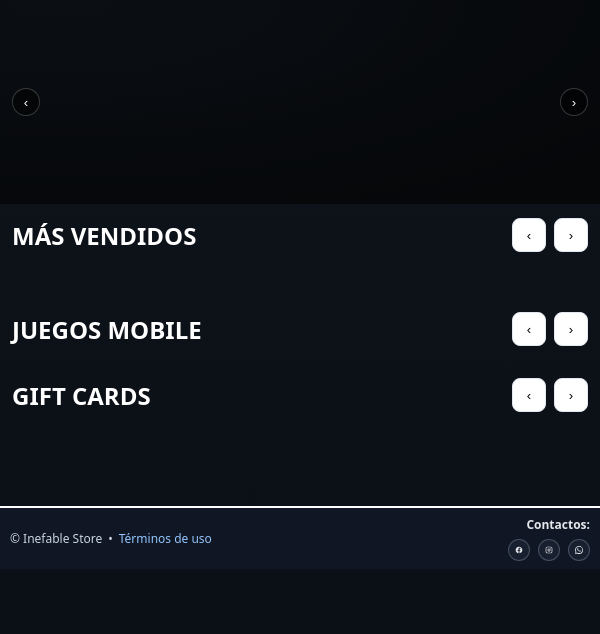
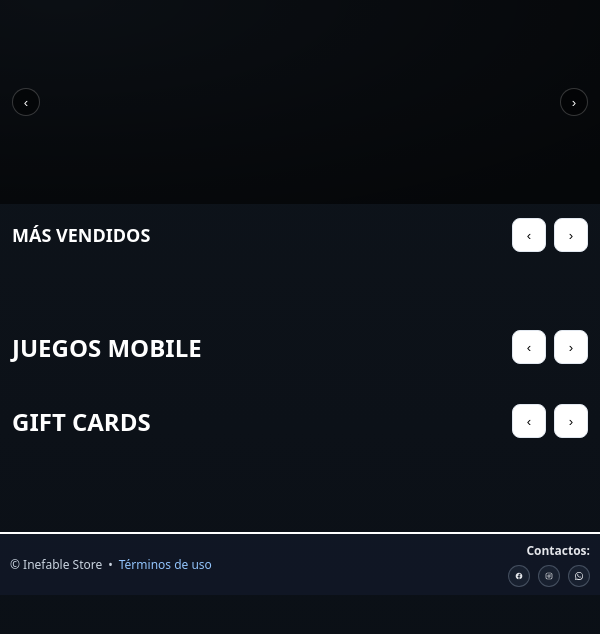
Before and after one commit to 2eliot/Inefablestore, a Flask app: page / in a window 600 px wide. Shown: the part 52-686 px from the top of the page. Run offline with Flask 3, Linux system fonts and the light colour scheme; data that the repository does not hold is empty; some libraries are stand-ins or nearby versions.

Commit message:
feat(footer): update contact links (Facebook, WhatsApp, Instagram) and adjust vertical spacing under Juegos Mobile; increase card gaps

```diff
--- a/static/css/store.css
+++ b/static/css/store.css
@@ -172,14 +172,19 @@ body { margin: 0; min-height: 100vh; padding-bottom: 0; font-family: ui-sans-ser
 /* Packages carousel */
 .packages { padding: 14px 12px 0; max-width: 1200px; margin: 0 auto; }
 /* Featured uses same head/rail/card styles, only container differs */
-.featured .packages-head { display:flex; align-items:center; justify-content: space-between; margin-bottom: 10px; }
-.featured .packages-title { margin: 0; color: #ffffff; }
+.featured .packages-head { display:flex; align-items:center; justify-content: space-between; margin-bottom: 16px; }
+/* Extra breathing room under Juegos Mobile title */
+#pkgs-mobile .packages-head { margin-bottom: 18px; }
+.featured .packages-title { margin: 0; color: #ffffff; font-size: 18px; }
 .featured .packages-nav { display:flex; gap: 8px; }
 .packages-head { display:flex; align-items:center; justify-content: space-between; margin-bottom: 10px; }
 .packages-title { margin: 0; color: #ffffff; }
 .packages-nav { display:flex; gap: 8px; }
 .packages-nav button { width: 34px; height: 34px; border-radius: 8px; border: 1px solid #e2e8f0; background: #fff; cursor: pointer; }
-.packages-rail { display:flex; gap: 14px; overflow-x: auto; scroll-behavior: smooth; padding-bottom: 8px; justify-content: center; }
+.packages-rail { display:flex; gap: 22px; overflow-x: auto; scroll-behavior: smooth; padding-bottom: 8px; justify-content: center; }
+/* Fallback for browsers/environments where flex gap is not applied */
+.packages-rail .pkg-card { margin-right: 8px; }
+.packages-rail .pkg-card:last-child { margin-right: 0; }
 .packages-rail::-webkit-scrollbar { height: 8px; }
 .packages-rail::-webkit-scrollbar-thumb { background: #cbd5e1; border-radius: 8px; }
 
@@ -188,16 +193,16 @@ body { margin: 0; min-height: 100vh; padding-bottom: 0; font-family: ui-sans-ser
 .pkg-name { text-align: center; margin: 10px 0 0; font-size: 18px; font-weight: 900; text-shadow: 0 1px 0 rgba(0,0,0,0.3); }
 
 /* Smaller cards in Best Sellers */
-#best-sellers .packages-rail { gap: 12px; }
+#best-sellers .packages-rail { gap: 18px; }
 #best-sellers .pkg-card { min-width: 150px; max-width: 180px; padding: 8px 8px 10px; border-radius: 14px; }
 #best-sellers .pkg-thumb { border-radius: 12px; }
 #best-sellers .pkg-name { font-size: 14px; margin-top: 6px; }
 /* Extra spacing between Best Sellers and Juegos Mobile */
-#best-sellers { margin-bottom: 28px; }
+#best-sellers { margin-bottom: 40px; }
 
 /* Tablet: keep horizontal scroll behavior */
 @media (min-width: 600px) and (max-width: 900px) {
-  .packages-rail { display: flex; gap: 14px; overflow-x: auto; justify-content: center; }
+  .packages-rail { display: flex; gap: 22px; overflow-x: auto; justify-content: center; }
   .pkg-card { min-width: 190px; max-width: 220px; }
 }
 
@@ -321,10 +326,10 @@ body { margin: 0; min-height: 100vh; padding-bottom: 0; font-family: ui-sans-ser
   /* Packages: carousel with 2 cards visible on phones */
   .packages { padding-left: 12px; padding-right: 12px; }
   .featured { padding-left: 12px; padding-right: 12px; }
-  .packages-rail { display: flex; gap: 12px; overflow-x: auto; scroll-snap-type: x mandatory; -webkit-overflow-scrolling: touch; }
+  .packages-rail { display: flex; gap: 18px; overflow-x: auto; scroll-snap-type: x mandatory; -webkit-overflow-scrolling: touch; }
   .pkg-card { flex: 0 0 calc(50% - 6px); min-width: calc(50% - 6px); max-width: calc(50% - 6px); scroll-snap-align: start; }
   /* Best Sellers: 3 per row on phones */
-  #best-sellers .packages-rail { gap: 10px; }
+  #best-sellers .packages-rail { gap: 14px; }
   #best-sellers .pkg-card { flex: 0 0 calc(33.333% - 7px); min-width: calc(33.333% - 7px); max-width: calc(33.333% - 7px); }
   /* Hide scroll indicator on mobile */
   .packages-rail { -ms-overflow-style: none; scrollbar-width: none; }
--- a/templates/index.html
+++ b/templates/index.html
@@ -142,13 +142,13 @@
     <div class="contact-line">
       <span class="label">Contactos:</span>
       <div class="socials">
-        <a class="icon-btn" href="https://facebook.com/" target="_blank" rel="noopener" aria-label="Facebook" title="Facebook">
+        <a class="icon-btn" href="https://www.facebook.com/InefablestoreR/" target="_blank" rel="noopener" aria-label="Facebook" title="Facebook">
           <svg viewBox="0 0 24 24" fill="currentColor" aria-hidden="true"><path d="M22 12.06C22 6.51 17.52 2 12 2S2 6.51 2 12.06c0 5.01 3.66 9.16 8.44 9.94v-7.03H7.9v-2.9h2.54V9.41c0-2.5 1.49-3.89 3.77-3.89 1.09 0 2.23.2 2.23.2v2.46h-1.26c-1.24 0-1.63.77-1.63 1.56v1.87h2.77l-.44 2.9h-2.33v7.03C18.34 21.22 22 17.07 22 12.06z"/></svg>
         </a>
-        <a class="icon-btn" href="https://instagram.com/" target="_blank" rel="noopener" aria-label="Instagram" title="Instagram">
+        <a class="icon-btn" href="https://www.instagram.com/inefable_store_12/?next=%2F" target="_blank" rel="noopener" aria-label="Instagram" title="Instagram">
           <svg viewBox="0 0 24 24" fill="currentColor" aria-hidden="true"><path d="M7 2h10a5 5 0 0 1 5 5v10a5 5 0 0 1-5 5H7a5 5 0 0 1-5-5V7a5 5 0 0 1 5-5zm0 2a3 3 0 0 0-3 3v10a3 3 0 0 0 3 3h10a3 3 0 0 0 3-3V7a3 3 0 0 0-3-3H7zm5 3.5A4.5 4.5 0 1 1 7.5 12 4.5 4.5 0 0 1 12 7.5zm0 2A2.5 2.5 0 1 0 14.5 12 2.5 2.5 0 0 0 12 9.5zm5.25-3a1.25 1.25 0 1 1-1.25 1.25 1.25 1.25 0 0 1 1.25-1.25z"/></svg>
         </a>
-        <a class="icon-btn" href="https://wa.me/" target="_blank" rel="noopener" aria-label="WhatsApp" title="WhatsApp">
+        <a class="icon-btn" href="https://api.whatsapp.com/send?phone=%2B584125712917&context=Aff7qdKb5GW1QQopWoY5hu5m7aqDlXIwIePiy5n9tHAbOwwr7S_MpuFfFShRCkwT3obW4f_deI_-Pn-lIqpXebAyMVygTiqDvi2nUus8r-8gIUZPXawe5ygyCSYTu_9gnBCaSb_Hpta6aZ_-3m6aVnEAFw&source=FB_Page&app=facebook&entry_point=page_cta&fbclid=IwY2xjawNIxQhleHRuA2FlbQIxMABicmlkETAzV1c0cGtnNWZ0NDRLeFBLAR7pcNiHoxI3HNYArGiUIh2FTQpQWZSpIC2UBGHmUgayIhB8A4ziqRKz2Ttq1g_aem_vO-bNFKE2SRZSSZHa_Faow" target="_blank" rel="noopener" aria-label="WhatsApp" title="WhatsApp">
           <svg viewBox="0 0 24 24" fill="currentColor" aria-hidden="true"><path d="M20.52 3.48A11.77 11.77 0 0 0 12 0 11.9 11.9 0 0 0 .11 12.26a11.75 11.75 0 0 0 1.73 6.06L0 24l5.86-1.84a11.9 11.9 0 0 0 6.06 1.63h.01A11.89 11.89 0 0 0 24 12.02a11.8 11.8 0 0 0-3.48-8.54zM12 21.26h-.01a9.86 9.86 0 0 1-5.02-1.37l-.36-.21-3.47 1.09 1.14-3.38-.24-.35a9.83 9.83 0 0 1-1.52-5.26A9.9 9.9 0 0 1 12 2.02a9.85 9.85 0 0 1 9.9 9.9 9.86 9.86 0 0 1-9.9 9.34z"/><path d="M17.27 14.16c-.27-.14-1.6-.79-1.85-.87s-.43-.14-.61.14-.7.87-.86 1.05-.32.2-.59.07a8.06 8.06 0 0 1-2.36-1.45 8.8 8.8 0 0 1-1.63-2 .51.51 0 0 1 .11-.58c.1-.1.27-.32.41-.47a1.92 1.92 0 0 0 .27-.45.52.52 0 0 0 0-.5c0-.14-.61-1.47-.84-2s-.44-.45-.61-.46h-.52a1 1 0 0 0-.73.34 3.06 3.06 0 0 0-.95 2.27 5.32 5.32 0 0 0 1.12 2.84 12.16 12.16 0 0 0 4.64 4 15.86 15.86 0 0 0 1.58.58 3.8 3.8 0 0 0 1.76.11 2.87 2.87 0 0 0 1.89-1.33 2.36 2.36 0 0 0 .16-1.33c-.06-.11-.25-.18-.52-.32z"/></svg>
         </a>
       </div>
```
